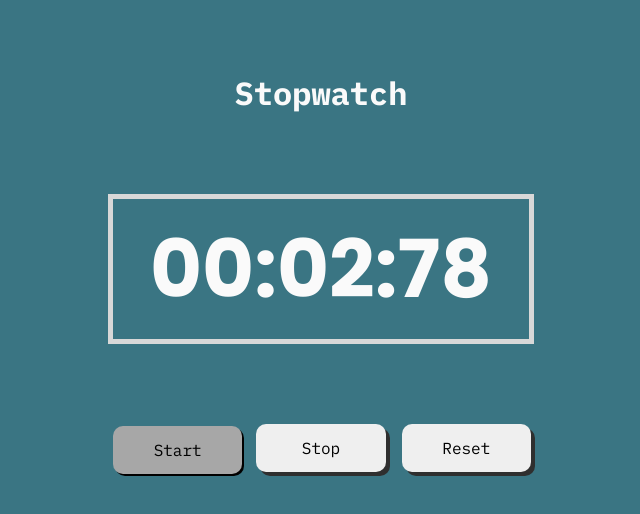
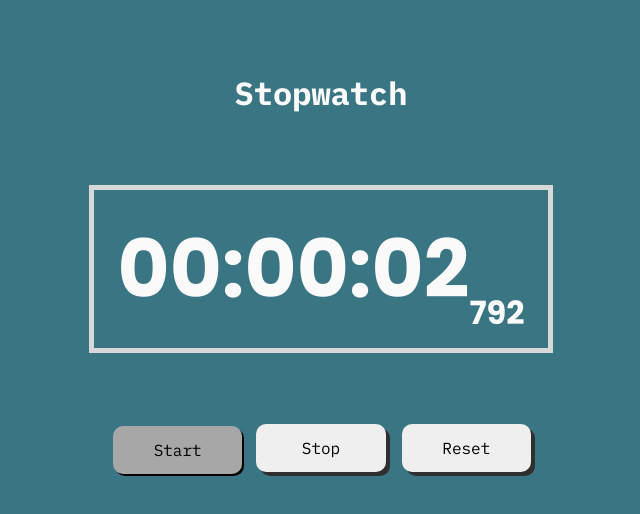
Before and after one commit to CodeWithEmil/stopwatch, a plain HTML site: page index.html in a window 1280 px wide. Both pictures are taken after a click on the button "Start". Shown: the whole page, without its empty margins (319-959 px from the left). Drawn offline with Linux system fonts and the light colour scheme.

Commit message:
Finished adding the customized milisecond counter. Next: making the reset button usable

```diff
--- a/index.html
+++ b/index.html
@@ -13,8 +13,8 @@
          <h1>Stopwatch</h1>
 
          <div class = "stopwatch js-stopwatch">
-            <p>00:00:00</p>
-            <h6>000</h6>
+            <p class = "js-stopwatch-seconds">00:00:00</p>
+            <p class = "stopwatch-miliseconds js-stopwatch-miliseconds">000</p>
          </div>
 
          <div class = "stopwatch-button-container">
--- a/scripts/index.js
+++ b/scripts/index.js
@@ -13,41 +13,56 @@ let isStopwatchRunning = false;
 
 let interval;
 
+let countHours = 0;
 let countMinutes = 0;
 let countSeconds = 0;
 let countMiliseconds = 0;
 
 function startStopwatch() {
    if (!isStopwatchRunning) {
-      inverval = setInterval(() => {
-         if (countMiliseconds <= 99) {
-            countMiliseconds++;
+      interval = setInterval(() => {
+         if (countMiliseconds <= 999) {
+            countMiliseconds+=Math.round(4.1);
          } else {
             countMiliseconds = 0;
 
             if (countSeconds < 59) {
                countSeconds++;
             } else {
-               countMinutes++;
                countSeconds = 0;
+
+               if (countMinutes < 59) {
+                  countMinutes++;
+               } else {
+                  countMinutes = 0;
+                  countHours++;
+               }
             }
          }
 
          operatingText();
-      }, 10);
+      }, 1);
 
-
+      document.querySelector(".js-stopwatch-miliseconds").classList.add("stopwatch-miliseconds-margin-reduced");
       disableButton("start", "stop")
       isStopwatchRunning = true;
    }
 }
 
 function operatingText() {
-   const stopwatchEl = document.querySelector(".js-stopwatch");
+   const timeEl = document.querySelector(".js-stopwatch-seconds");
+   const milisecondsEl = document.querySelector(".js-stopwatch-miliseconds");
 
+   let messageHours;
    let messageMinutes;
    let messageSeconds;
    let messageMiliseconds;
+
+   if (countHours <= 9) {
+      messageHours = `0${countHours}`;
+   } else {
+      messageHours = countHours;
+   }
 
    if (countMinutes <= 9) {
       messageMinutes = `0${countMinutes}`;
@@ -62,17 +77,20 @@ function operatingText() {
    }
 
    if (countMiliseconds <= 9) {
+      messageMiliseconds = `00${countMiliseconds}`;
+   } else if (countMiliseconds <= 99) {
       messageMiliseconds = `0${countMiliseconds}`;
    } else {
       messageMiliseconds = countMiliseconds;
    }
 
-   stopwatchEl.innerHTML = `<p>${messageMinutes}:${messageSeconds}:${messageMiliseconds}</p>`;
+   timeEl.innerHTML = `<p>${messageHours}:${messageMinutes}:${messageSeconds}</p>`;
+   milisecondsEl.innerHTML = `<p class = "stopwatch-miliseconds js-stopwatch-miliseconds">${messageMiliseconds}</p>`;
 }
 
 function stopStopwatch() {
    if (isStopwatchRunning) {
-      clearInterval(inverval);
+      clearInterval(interval);
 
       disableButton("stop", "start");
       isStopwatchRunning = false;
--- a/styles/styles.css
+++ b/styles/styles.css
@@ -41,13 +41,22 @@ h1 {
    font-weight: 700;
 
    /*padding: 30px;*/
-   width: 426px;
-   height: 150px;
+   width: 29rem;
+   height: 10.5rem;
    border: solid 5px#d8d8d8;
 
    display: flex;
-      align-items: center;
-      justify-content: center;
+   justify-content: center;
+   align-items: center;
+}
+
+.stopwatch-miliseconds {
+   font-size: 2rem;
+   margin-top: 3.5rem;
+}
+
+.stopwatch-miliseconds-margin-reduced {
+   margin-top: 2rem;
 }
 
 .stopwatch-button-container {
```
